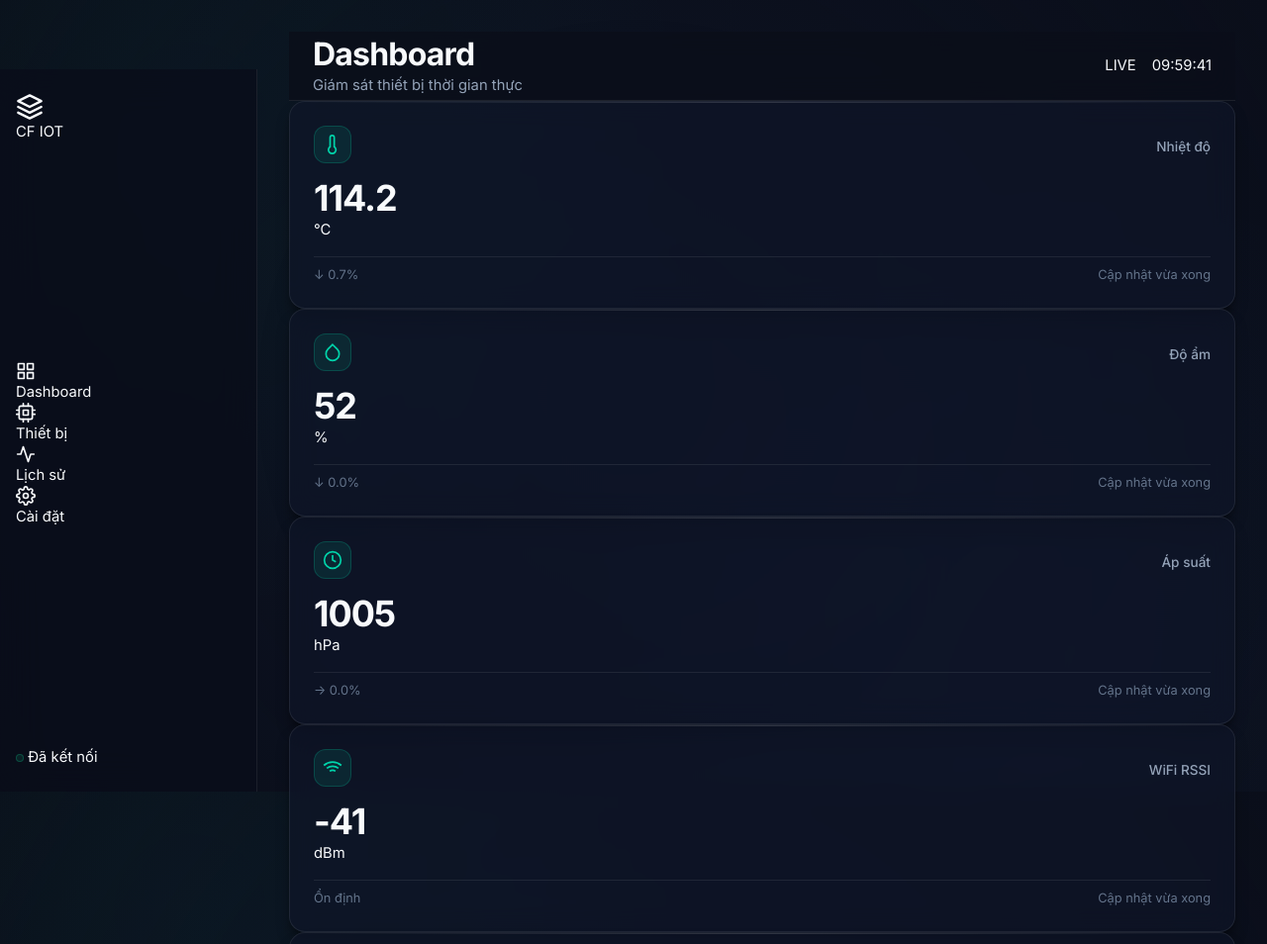
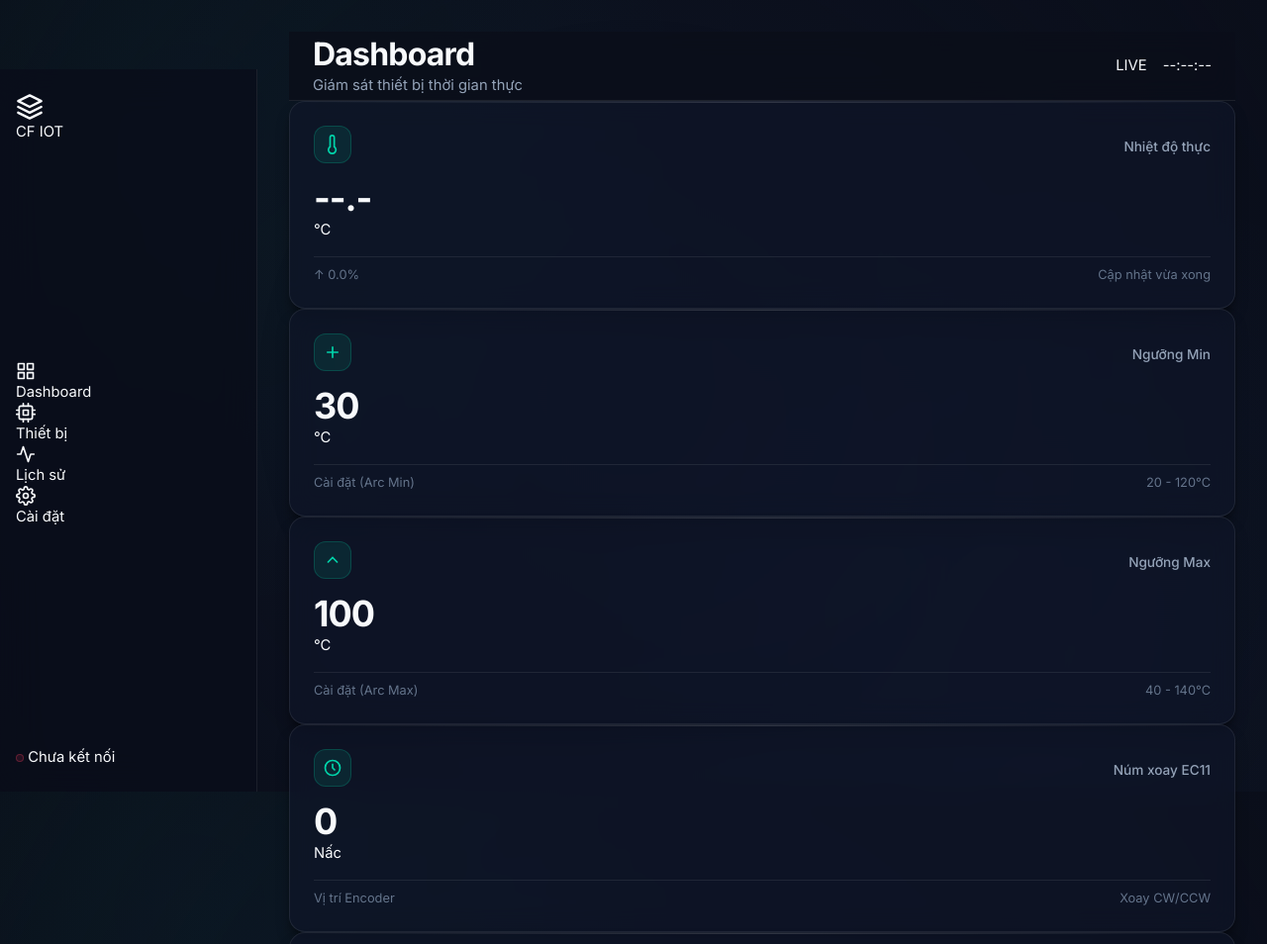
Before and after one commit to XuTa93/CF_IOT, a plain HTML site: page PWA/index.html in a window 1280 px wide. Shown: the top 954 px of the page at 99% size. Drawn offline with Linux system fonts and the light colour scheme.

Commit message:
Update PWA: Replace humidity and pressure cards with real hardware parameters (Set Min Temp, Set Max Temp, EC11 Encoder)

```diff
--- a/PWA/app.js
+++ b/PWA/app.js
@@ -37,13 +37,13 @@ const CONFIG = {
     maxDataPoints: 60,
 };
 
-// Dữ liệu sensor hiện tại
+// Dữ liệu sensor & phần cứng hiện tại
 const sensorData = {
     temperature: 0,
-    humidity: 0,
-    pressure: 0,
-    rssi: 0,
-    history: [],       // Mảng lưu lịch sử nhiệt độ { time, value }
+    setTempMin: 30,     // Ngưỡng Min (Arc Min: 20~120°C)
+    setTempMax: 100,    // Ngưỡng Max (Arc Max: 40~140°C)
+    encoderCount: 0,    // Vị trí Rotary Encoder EC11
+    history: [],        // Mảng lưu lịch sử nhiệt độ { time, value }
     tempMin: Infinity,
     tempMax: -Infinity,
     tempSum: 0,
@@ -132,22 +132,18 @@ function initNavigation() {
 }
 
 // ============================================================
-// 6. GIẢ LẬP DỮ LIỆU SENSOR (Khi chưa kết nối ESP32 thật)
+// 6. GIẢ LẬP DỮ LIỆU THỰC TẾ (Khớp với Firmware ESP32)
 // ============================================================
 function generateSimulatedData() {
-    // Nhiệt độ: dao động quanh 70~120°C (giống firmware ESP32)
+    // Nhiệt độ: dao động quanh 70~120°C (giống firmware ESP32 main.cpp)
     const baseTemp = 95;
     const variation = Math.sin(Date.now() / 10000) * 20 + (Math.random() - 0.5) * 5;
     sensorData.temperature = parseFloat((baseTemp + variation).toFixed(1));
 
-    // Độ ẩm: 40~85%
-    sensorData.humidity = Math.round(60 + Math.sin(Date.now() / 15000) * 15 + (Math.random() - 0.5) * 5);
-
-    // Áp suất: 1000~1025 hPa
-    sensorData.pressure = Math.round(1013 + Math.sin(Date.now() / 20000) * 10 + (Math.random() - 0.5) * 2);
-
-    // WiFi RSSI: -30 đến -80 dBm
-    sensorData.rssi = Math.round(-55 + Math.sin(Date.now() / 8000) * 15 + (Math.random() - 0.5) * 5);
+    // Giả lập cài đặt Arc Min / Arc Max và Encoder EC11
+    sensorData.setTempMin = 30 + Math.round(Math.sin(Date.now() / 30000) * 5);
+    sensorData.setTempMax = 105 + Math.round(Math.cos(Date.now() / 30000) * 5);
+    sensorData.encoderCount = Math.round(Math.sin(Date.now() / 5000) * 15);
 
     // Lưu lịch sử
     const now = new Date();
@@ -174,14 +170,14 @@ function generateSimulatedData() {
 function updateUI() {
     // ---- Thẻ thống kê ----
     const tempEl = $('#tempValue');
-    const humEl = $('#humValue');
-    const pressEl = $('#pressValue');
-    const rssiEl = $('#rssiValue');
+    const minEl = $('#setTempMinValue');
+    const maxEl = $('#setTempMaxValue');
+    const encEl = $('#encoderValue');
 
     if (tempEl) tempEl.textContent = sensorData.temperature.toFixed(1);
-    if (humEl) humEl.textContent = sensorData.humidity;
-    if (pressEl) pressEl.textContent = sensorData.pressure;
-    if (rssiEl) rssiEl.textContent = sensorData.rssi;
+    if (minEl) minEl.textContent = sensorData.setTempMin;
+    if (maxEl) maxEl.textContent = sensorData.setTempMax;
+    if (encEl) encEl.textContent = (sensorData.encoderCount > 0 ? '+' : '') + sensorData.encoderCount;
 
     // Trend indicators
     if (sensorData.history.length >= 2) {
--- a/PWA/index.html
+++ b/PWA/index.html
@@ -127,7 +127,7 @@
                         <span class="card-icon card-icon--teal">
                             <svg width="20" height="20" viewBox="0 0 24 24" fill="none" stroke="currentColor" stroke-width="2"><path d="M14 14.76V3.5a2.5 2.5 0 0 0-5 0v11.26a4.5 4.5 0 1 0 5 0z"/></svg>
                         </span>
-                        <span class="card-label">Nhiệt độ</span>
+                        <span class="card-label">Nhiệt độ thực</span>
                     </div>
                     <div class="card-value" id="tempValue">--.-</div>
                     <div class="card-unit">°C</div>
@@ -137,48 +137,48 @@
                     </div>
                 </div>
 
-                <div class="card stat-card" id="card-humidity">
+                <div class="card stat-card" id="card-temp-min">
                     <div class="card-header">
                         <span class="card-icon card-icon--blue">
-                            <svg width="20" height="20" viewBox="0 0 24 24" fill="none" stroke="currentColor" stroke-width="2"><path d="M12 2.69l5.66 5.66a8 8 0 1 1-11.31 0z"/></svg>
+                            <svg width="20" height="20" viewBox="0 0 24 24" fill="none" stroke="currentColor" stroke-width="2"><path d="M12 5v14M5 12h14"/></svg>
                         </span>
-                        <span class="card-label">Độ ẩm</span>
+                        <span class="card-label">Ngưỡng Min</span>
                     </div>
-                    <div class="card-value" id="humValue">--</div>
-                    <div class="card-unit">%</div>
+                    <div class="card-value" id="setTempMinValue">30</div>
+                    <div class="card-unit">°C</div>
                     <div class="card-footer">
-                        <span class="card-trend card-trend--down" id="humTrend">↓ 0.0%</span>
-                        <span class="card-time">Cập nhật vừa xong</span>
+                        <span class="card-trend card-trend--neutral" id="tempMinStatus">Cài đặt (Arc Min)</span>
+                        <span class="card-time">20 - 120°C</span>
                     </div>
                 </div>
 
-                <div class="card stat-card" id="card-pressure">
+                <div class="card stat-card" id="card-temp-max">
                     <div class="card-header">
                         <span class="card-icon card-icon--amber">
-                            <svg width="20" height="20" viewBox="0 0 24 24" fill="none" stroke="currentColor" stroke-width="2"><circle cx="12" cy="12" r="10"/><polyline points="12 6 12 12 16 14"/></svg>
+                            <svg width="20" height="20" viewBox="0 0 24 24" fill="none" stroke="currentColor" stroke-width="2"><path d="M18 15l-6-6-6 6"/></svg>
                         </span>
-                        <span class="card-label">Áp suất</span>
+                        <span class="card-label">Ngưỡng Max</span>
                     </div>
-                    <div class="card-value" id="pressValue">----</div>
-                    <div class="card-unit">hPa</div>
+                    <div class="card-value" id="setTempMaxValue">100</div>
+                    <div class="card-unit">°C</div>
                     <div class="card-footer">
-                        <span class="card-trend card-trend--neutral" id="pressTrend">→ 0.0%</span>
-                        <span class="card-time">Cập nhật vừa xong</span>
+                        <span class="card-trend card-trend--neutral" id="tempMaxStatus">Cài đặt (Arc Max)</span>
+                        <span class="card-time">40 - 140°C</span>
                     </div>
                 </div>
 
-                <div class="card stat-card" id="card-wifi">
+                <div class="card stat-card" id="card-encoder">
                     <div class="card-header">
                         <span class="card-icon card-icon--rose">
-                            <svg width="20" height="20" viewBox="0 0 24 24" fill="none" stroke="currentColor" stroke-width="2"><path d="M5 12.55a11 11 0 0 1 14.08 0"/><path d="M1.42 9a16 16 0 0 1 21.16 0"/><path d="M8.53 16.11a6 6 0 0 1 6.95 0"/><line x1="12" y1="20" x2="12.01" y2="20"/></svg>
+                            <svg width="20" height="20" viewBox="0 0 24 24" fill="none" stroke="currentColor" stroke-width="2"><circle cx="12" cy="12" r="9"/><path d="M12 7v5l3 3"/></svg>
                         </span>
-                        <span class="card-label">WiFi RSSI</span>
+                        <span class="card-label">Núm xoay EC11</span>
                     </div>
-                    <div class="card-value" id="rssiValue">--</div>
-                    <div class="card-unit">dBm</div>
+                    <div class="card-value" id="encoderValue">0</div>
+                    <div class="card-unit">Nấc</div>
                     <div class="card-footer">
-                        <span class="card-trend card-trend--neutral" id="rssiTrend">Ổn định</span>
-                        <span class="card-time">Cập nhật vừa xong</span>
+                        <span class="card-trend card-trend--neutral" id="encoderStatus">Vị trí Encoder</span>
+                        <span class="card-time">Xoay CW/CCW</span>
                     </div>
                 </div>
             </div>
```
